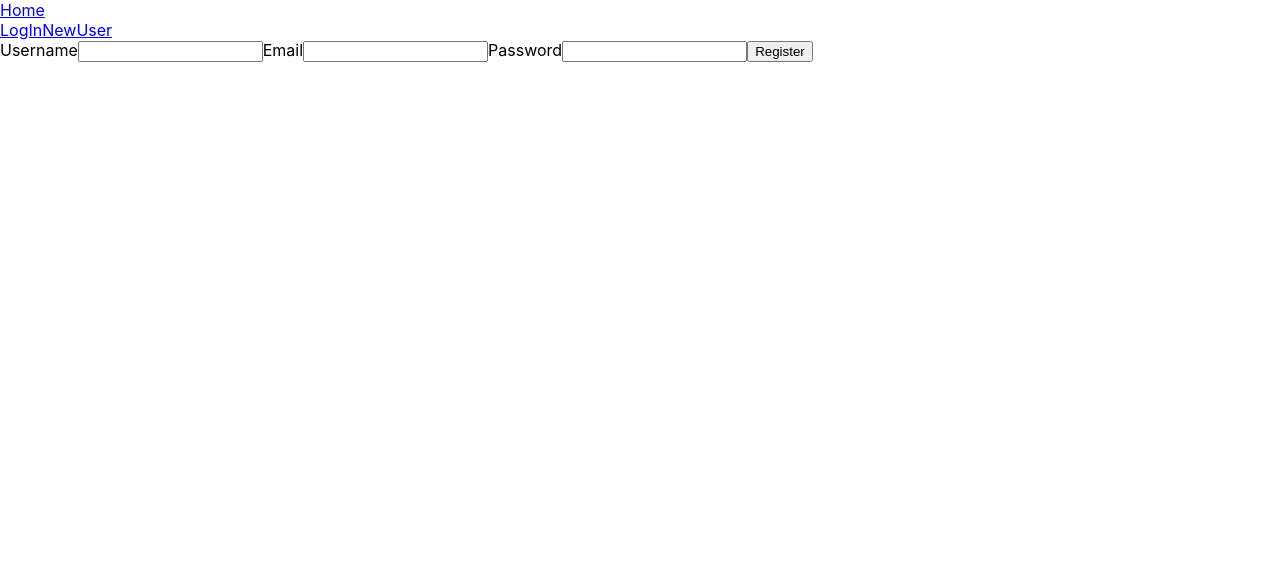
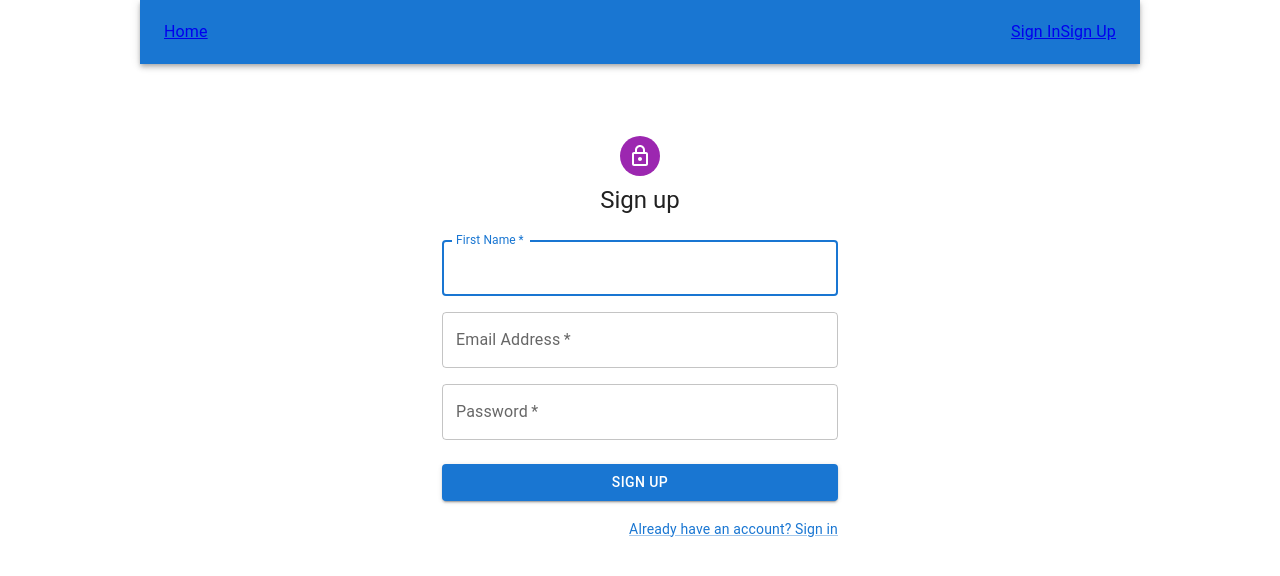
Before and after one commit to malaya1855/goit-react-hw-08-phonebook, a React (Create React App) app: page /goit-react-hw-08-phonebook/register in a window 1280 px wide. Shown: the top 576 px of the page. Built offline with nearby package versions, Linux system fonts and the light colour scheme.

Commit message:
Material UI AppBar, LogIn, NewUser

```diff
--- a/package.json
+++ b/package.json
@@ -4,7 +4,10 @@
   "private": true,
   "homepage": "https://malaya1855.github.io/goit-react-hw-08-phonebook/",
   "dependencies": {
+    "@emotion/react": "^11.11.1",
     "@emotion/styled": "^11.11.0",
+    "@mui/icons-material": "^5.14.19",
+    "@mui/material": "^5.14.20",
     "@redux-devtools/extension": "^3.2.6",
     "@reduxjs/toolkit": "^1.9.7",
     "@testing-library/jest-dom": "^5.16.3",
--- a/src/components/AppBar.jsx
+++ /dev/null
@@ -1,17 +0,0 @@
-import { NavLink } from 'react-router-dom';
-import { UserMenu } from './UserMenu/UserMenu';
-import { AuthMenu } from './AuthMenu/AuthMenu';
-import { useAuth } from 'useAuth';
-
-export const AppBar = () => {
-  const { isLoggedIn } = useAuth();
-  return (
-    <header>
-      <nav>
-        <NavLink to="/">Home</NavLink>
-        {isLoggedIn && <NavLink to="/contacts">Contacts</NavLink>}
-      </nav>
-      {isLoggedIn ? <UserMenu /> : <AuthMenu />}
-    </header>
-  );
-};
--- /dev/null
+++ b/src/components/AppBar/AppBar.jsx
@@ -0,0 +1,53 @@
+import { NavLink } from 'react-router-dom';
+import { UserMenu } from '../UserMenu/UserMenu';
+import { AuthMenu } from '../AuthMenu/AuthMenu';
+import { useAuth } from 'useAuth';
+
+import * as React from 'react';
+import AppBar from '@mui/material/AppBar';
+import Box from '@mui/material/Box';
+import Toolbar from '@mui/material/Toolbar';
+
+export const AppBarMenu = () => {
+  const { isLoggedIn } = useAuth();
+
+  return (
+    <Box sx={{ width: '1000px', marginLeft: 'auto', marginRight: 'auto' }}>
+      <AppBar position="static">
+        <Toolbar>
+          <Box
+            sx={{
+              display: 'flex',
+              justifyContent: 'space-between',
+              width: '100%',
+            }}
+          >
+            <Box>
+              <NavLink to="/">Home</NavLink>
+              {isLoggedIn && <NavLink to="/contacts">Contacts</NavLink>}
+            </Box>
+            {isLoggedIn ? <UserMenu /> : <AuthMenu />}
+          </Box>
+        </Toolbar>
+      </AppBar>
+    </Box>
+  );
+};
+
+// import { AppBarMenu, MenuContainer } from './AppBar.styled';
+
+// export const AppBar = () => {
+//   return (
+//     <header>
+//       <MenuContainer>
+//         <AppBarMenu>
+//           <nav>
+//             <NavLink to="/">Home</NavLink>
+//             {isLoggedIn && <NavLink to="/contacts">Contacts</NavLink>}
+//           </nav>
+//           {isLoggedIn ? <UserMenu /> : <AuthMenu />}
+//         </AppBarMenu>
+//       </MenuContainer>
+//     </header>
+//   );
+// };
--- a/src/components/AuthMenu/AuthMenu.jsx
+++ b/src/components/AuthMenu/AuthMenu.jsx
@@ -3,8 +3,8 @@
 export const AuthMenu = () => {
   return (
     <div>
-      <NavLink to="/login">LogIn</NavLink>
-      <NavLink to="/register">NewUser</NavLink>
+      <NavLink to="/login">Sign In</NavLink>
+      <NavLink to="/register">Sign Up</NavLink>
     </div>
   );
 };
--- a/src/components/Layout.jsx
+++ b/src/components/Layout.jsx
@@ -1,12 +1,12 @@
 // import { AppBar } from 'components/AppBar';
 import { Suspense } from 'react';
 import { Outlet } from 'react-router-dom';
-import { AppBar } from './AppBar';
+import { AppBarMenu } from './AppBar/AppBar';
 
 export const Layout = () => {
   return (
     <div>
-      <AppBar />
+      <AppBarMenu />
       <Suspense fallback={null}>
         <Outlet />
       </Suspense>
--- a/src/components/UserMenu/UserMenu.jsx
+++ b/src/components/UserMenu/UserMenu.jsx
@@ -10,7 +10,7 @@
     <div>
       <p>Welcome to your contacts {user.name}</p>
       <button type="button" onClick={() => dispatch(logOut())}>
-        Log out
+        Sign Out
       </button>
     </div>
   );
--- a/src/pages/LogIn.jsx
+++ b/src/pages/LogIn.jsx
@@ -1,10 +1,25 @@
+import * as React from 'react';
+import Avatar from '@mui/material/Avatar';
+import Button from '@mui/material/Button';
+import CssBaseline from '@mui/material/CssBaseline';
+import TextField from '@mui/material/TextField';
+import FormControlLabel from '@mui/material/FormControlLabel';
+import Checkbox from '@mui/material/Checkbox';
+import Link from '@mui/material/Link';
+import Grid from '@mui/material/Grid';
+import Box from '@mui/material/Box';
+import LockOutlinedIcon from '@mui/icons-material/LockOutlined';
+import Typography from '@mui/material/Typography';
+import Container from '@mui/material/Container';
 import { useDispatch } from 'react-redux';
 import { logIn } from 'redux/auth/operations';
-// import css from './LoginForm.module.css';
+// import { createTheme, ThemeProvider } from '@mui/material/styles';
+
+// TODO remove, this demo shouldn't need to reset the theme.
+// const defaultTheme = createTheme();
 
 export const LogIn = () => {
   const dispatch = useDispatch();
-
   const handleSubmit = e => {
     e.preventDefault();
     const form = e.currentTarget;
@@ -18,16 +33,97 @@
   };
 
   return (
-    <form onSubmit={handleSubmit} autoComplete="off">
-      <label>
-        Email
-        <input type="email" name="email" />
-      </label>
-      <label>
-        Password
-        <input type="password" name="password" />
-      </label>
-      <button type="submit">Log In</button>
-    </form>
+    // <ThemeProvider theme={defaultTheme}>
+    <Container component="main" maxWidth="xs">
+      <CssBaseline />
+      <Box
+        sx={{
+          marginTop: 8,
+          display: 'flex',
+          flexDirection: 'column',
+          alignItems: 'center',
+        }}
+      >
+        <Avatar sx={{ m: 1, bgcolor: 'secondary.main' }}>
+          <LockOutlinedIcon />
+        </Avatar>
+        <Typography component="h1" variant="h5">
+          Sign in
+        </Typography>
+        <Box component="form" onSubmit={handleSubmit} noValidate sx={{ mt: 1 }}>
+          <TextField
+            margin="normal"
+            required
+            fullWidth
+            id="email"
+            label="Email Address"
+            name="email"
+            autoComplete="email"
+            autoFocus
+          />
+          <TextField
+            margin="normal"
+            required
+            fullWidth
+            name="password"
+            label="Password"
+            type="password"
+            id="password"
+            autoComplete="current-password"
+          />
+          <FormControlLabel
+            control={<Checkbox value="remember" color="primary" />}
+            label="Remember me"
+          />
+          <Button
+            type="submit"
+            fullWidth
+            variant="contained"
+            sx={{ mt: 3, mb: 2 }}
+          >
+            Sign In
+          </Button>
+
+          <Grid item>
+            <Link href="./register" variant="body2">
+              {"Don't have an account? Sign Up"}
+            </Link>
+          </Grid>
+        </Box>
+      </Box>
+    </Container>
+    // </ThemeProvider>
   );
 };
+// import { useDispatch } from 'react-redux';
+// import { logIn } from 'redux/auth/operations';
+
+// export const LogIn = () => {
+//   const dispatch = useDispatch();
+
+//   const handleSubmit = e => {
+//     e.preventDefault();
+//     const form = e.currentTarget;
+//     dispatch(
+//       logIn({
+//         email: form.elements.email.value,
+//         password: form.elements.password.value,
+//       })
+//     );
+//     form.reset();
+//   };
+
+//   return (
+//     <form onSubmit={handleSubmit} autoComplete="off">
+//       <label>
+//         Email
+//         <input type="email" name="email" />
+//       </label>
+//       <label>
+//         Password
+//         <input type="password" name="password" />
+//       </label>
+//       <button type="submit">Log In</button>
+//     </form>
+//   );
+// };
--- a/src/pages/NewUser.jsx
+++ b/src/pages/NewUser.jsx
@@ -1,5 +1,21 @@
+import * as React from 'react';
+import Avatar from '@mui/material/Avatar';
+import Button from '@mui/material/Button';
+import CssBaseline from '@mui/material/CssBaseline';
+import TextField from '@mui/material/TextField';
+import Link from '@mui/material/Link';
+import Grid from '@mui/material/Grid';
+import Box from '@mui/material/Box';
+import LockOutlinedIcon from '@mui/icons-material/LockOutlined';
+import Typography from '@mui/material/Typography';
+import Container from '@mui/material/Container';
+// import { createTheme, ThemeProvider } from '@mui/material/styles';
 import { useDispatch } from 'react-redux';
 import { register } from 'redux/auth/operations';
+
+// TODO remove, this demo shouldn't need to reset the theme.
+
+// const defaultTheme = createTheme();
 
 export const NewUser = () => {
   const dispatch = useDispatch();
@@ -16,21 +32,115 @@
     );
     form.reset();
   };
+
   return (
-    <form onSubmit={handleSubmit} autoComplete="off">
-      <label>
-        Username
-        <input type="text" name="name" />
-      </label>
-      <label>
-        Email
-        <input type="email" name="email" />
-      </label>
-      <label>
-        Password
-        <input type="password" name="password" />
-      </label>
-      <button type="submit">Register</button>
-    </form>
+    // <ThemeProvider theme={defaultTheme}>
+    <Container component="main" maxWidth="xs">
+      <CssBaseline />
+      <Box
+        sx={{
+          marginTop: 8,
+          display: 'flex',
+          flexDirection: 'column',
+          alignItems: 'center',
+        }}
+      >
+        <Avatar sx={{ m: 1, bgcolor: 'secondary.main' }}>
+          <LockOutlinedIcon />
+        </Avatar>
+        <Typography component="h1" variant="h5">
+          Sign up
+        </Typography>
+        <Box component="form" noValidate onSubmit={handleSubmit} sx={{ mt: 3 }}>
+          <Grid container spacing={2}>
+            <Grid item xs={12}>
+              <TextField
+                autoComplete="given-name"
+                name="name"
+                required
+                fullWidth
+                id="name"
+                label="First Name"
+                autoFocus
+              />
+            </Grid>
+
+            <Grid item xs={12}>
+              <TextField
+                required
+                fullWidth
+                id="email"
+                label="Email Address"
+                name="email"
+                autoComplete="email"
+              />
+            </Grid>
+            <Grid item xs={12}>
+              <TextField
+                required
+                fullWidth
+                name="password"
+                label="Password"
+                type="password"
+                id="password"
+                autoComplete="new-password"
+              />
+            </Grid>
+          </Grid>
+          <Button
+            type="submit"
+            fullWidth
+            variant="contained"
+            sx={{ mt: 3, mb: 2 }}
+          >
+            Sign Up
+          </Button>
+          <Grid container justifyContent="flex-end">
+            <Grid item>
+              <Link href="./login" variant="body2">
+                Already have an account? Sign in
+              </Link>
+            </Grid>
+          </Grid>
+        </Box>
+      </Box>
+    </Container>
+    // </ThemeProvider>
   );
 };
+// import { useDispatch } from 'react-redux';
+// import { register } from 'redux/auth/operations';
+
+// export const NewUser = () => {
+//   const dispatch = useDispatch();
+
+//   const handleSubmit = e => {
+//     e.preventDefault();
+//     const form = e.currentTarget;
+//     dispatch(
+//       register({
+//         name: form.elements.name.value,
+//         email: form.elements.email.value,
+//         password: form.elements.password.value,
+//       })
+//     );
+//     form.reset();
+//   };
+//   return (
+//     <form onSubmit={handleSubmit} autoComplete="off">
+//       <label>
+//         Username
+//         <input type="text" name="name" />
+//       </label>
+//       <label>
+//         Email
+//         <input type="email" name="email" />
+//       </label>
+//       <label>
+//         Password
+//         <input type="password" name="password" />
+//       </label>
+//       <button type="submit">Register</button>
+//     </form>
+//   );
+// };
```
Also changed, not shown: src/components/AppBar/AppBar.styled.jsx (added, +10 -0 lines), 1 other file (tests, documents, lock files or other folders).
